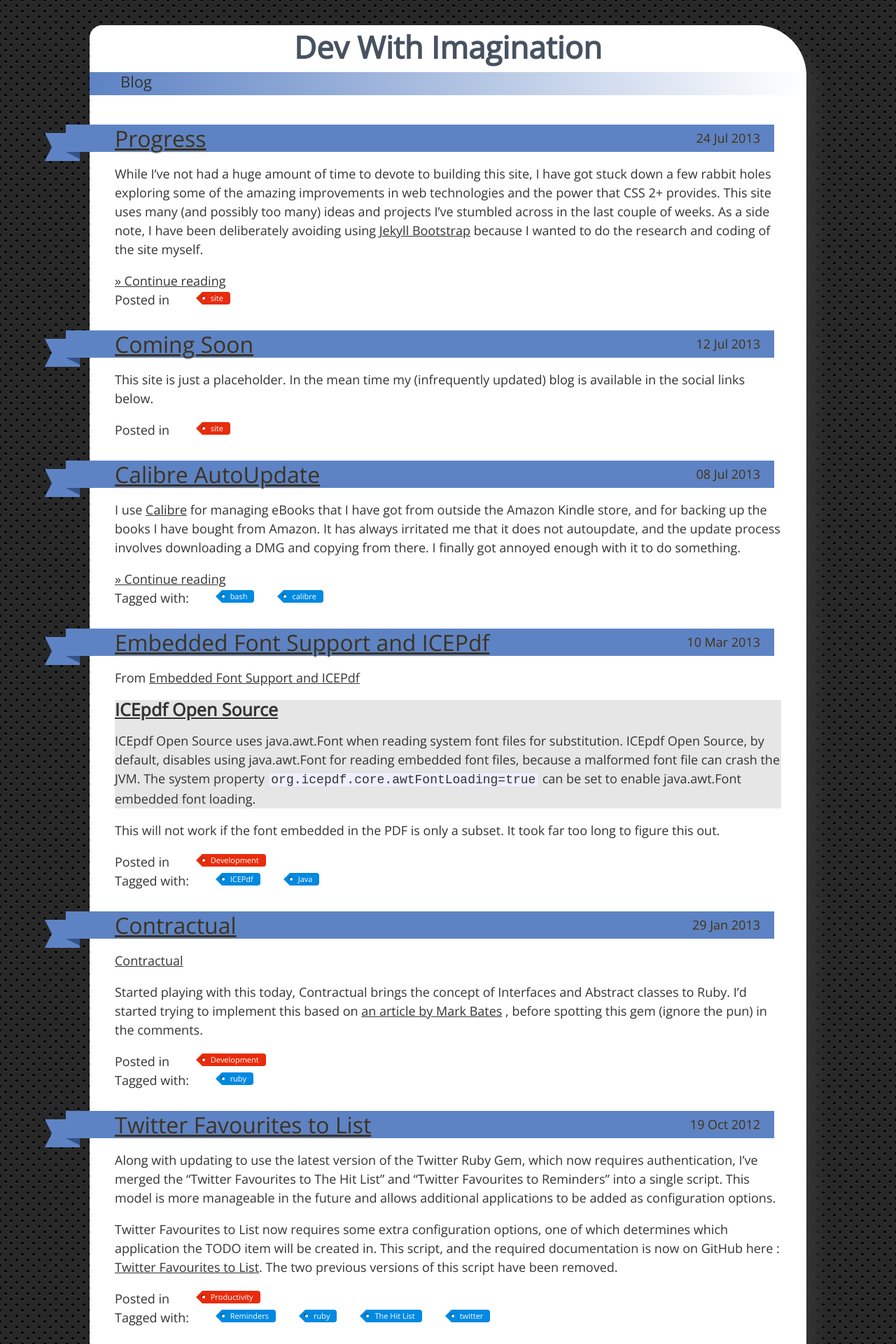
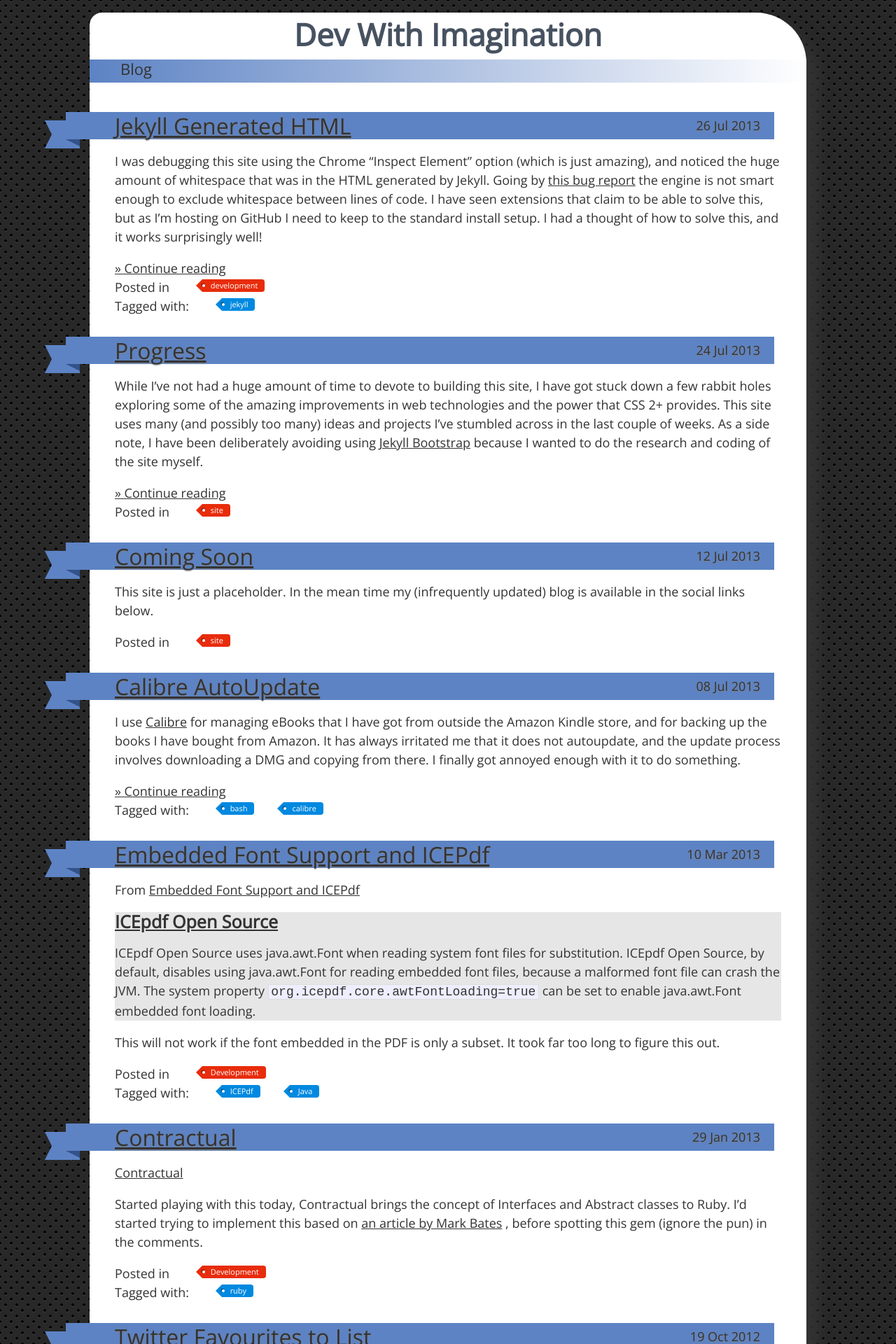
Before and after one commit to dhutchison/dhutchison.github.io, a Jekyll site: the page built from index.html, in a window 1280 px wide. Shown: the top 1920 px of the page at 70% size. Built offline with Jekyll 4.4.1, drawn with Linux system fonts in a browser that asks for light colours; Markdown is read by kramdown in place of the engine named in the settings.

Commit message:
New post, trim include

````diff
--- a/_includes/pages_list
+++ b/_includes/pages_list
@@ -1,8 +1,10 @@
-{% assign navPages = 'Blog' | split: "|" %}
-{% for navPage in navPages %}{% for node in pages_list %}{% if group == null or group == node.group %}{% if navPage == node.title %}
-				{% if page.url == node.url %}
-		      		<li class="active"><a href="{{node.url}}" class="active">{{node.title}}</a></li>
-			    {% else %}
-					<li><a href="{{node.url}}">{{node.title}}</a></li>
-				{% endif %}
-{% endif %}{% endif %}{% endfor %}{% endfor %}{% assign pages_list = nil %}{% assign group = nil %}
+{% for node in pages_list %}
+{% if group == null or group == node.group %}
+{% if page.url == node.url %}
+    <li class="active"><a href="{{node.url}}" class="active">{{node.title}}</a></li>
+{% else %}
+    <li><a href="{{node.url}}">{{node.title}}</a></li>
+{% endif %}
+{% endif %}{% endfor %}
+{% assign pages_list = nil %}
+{% assign group = nil %}
--- /dev/null
+++ b/_includes/trim
@@ -0,0 +1,7 @@
+{% comment %}
+Include that will use the supplied "input" variable and output it, minus duplicated newlines.
+{% endcomment %}
+{% capture nl2 %}
+
+{% endcapture %}{% capture nl1 %}
+{% endcapture %}{% capture existingSize %}{{input | size}}{% endcapture %}{% capture input %}{{ input | replace:nl2, nl1 }}{% endcapture %}{% capture newSize %}{{ input | size }}{% endcapture %}{% if existingSize == newSize %}{{ input }}{% else %}{% include trim %}{% endif %}
--- a/_layouts/main.html
+++ b/_layouts/main.html
@@ -43,9 +43,9 @@
               <h1 class="title">{{ site.name }}</h1>
               <nav class="links">
 	            <ul>
-	              {% assign pages_list = site.pages %}
-	              {% assign group = 'navigation' %}
-	              {% include pages_list %}
+{% capture input %}{% assign pages_list = site.pages %}
+{% assign group = 'navigation' %}
+{% include pages_list %}{% endcapture %}{% include trim %}
 	            </ul>
         	  </nav>
 	        </header>
--- /dev/null
+++ b/_posts/2013-07-26-jekyll-generated-html.markdown
@@ -0,0 +1,43 @@
+---
+layout: post
+title:  "Jekyll Generated HTML"
+date:   2013-07-26 22:37:00
+categories: development
+tags: jekyll
+---
+
+I was debugging this site using the Chrome "Inspect Element" option (which is just amazing), and noticed the huge amount of whitespace that was in the HTML generated by Jekyll. Going by [this bug report](https://github.com/Shopify/liquid/issues/162 "Liquid issue 162") the engine is not smart enough to exclude whitespace between lines of code. I have seen extensions that claim to be able to solve this, but as I'm hosting on GitHub I need to keep to the standard install setup. I had a thought of how to solve this, and it works surprisingly well!
+
+<!--more-->
+
+The solution I've came to requires that the block of code that would cause all the newlines to be wrapped in a capture block, such as the example below.
+
+```
+{% raw %}{% capture input %}
+{% include whitespace_generating_code %}
+{% endcapture %}{% endraw %}
+```
+
+The include file I created to do the trimming uses this "input" variable and replaces any occurrence of two newlines together with a single one. It recursively calls itself until the content going in matches the content after the replacement. At this point it outputs the result. I opted not to just remove the newlines because some will be legitimate. This does not handle lines that only contain spaces, but it is a good enough start at a solution.
+
+To complete the example code would just require and extra include to be added after the "endcapture".
+
+```
+{% raw %}{% capture input %}
+{% include whitespace_generating_code %}
+{% endcapture %}{% include trim %}{% endraw %}
+```
+
+The code of the "trim" include is below. It has a very long line of code so it does not introduce it's own newlines.
+
+```
+{% raw %}{% comment %}
+Include that will use the supplied "input" variable and output it, minus duplicated newlines.
+{% endcomment %}
+{% capture nl2 %}
+
+{% endcapture %}{% capture nl1 %}
+{% endcapture %}{% capture existingSize %}{{input | size}}{% endcapture %}{% capture input %}{{ input | replace:nl2, nl1 }}{% endcapture %}{% capture newSize %}{{ input | size }}{% endcapture %}{% if existingSize == newSize %}{{ input }}{% else %}{% include trim %}{% endif %}{% endraw %}
+```
+
+Hopefully this can be of help to others until Liquid solves this problem.
--- a/css/main.css
+++ b/css/main.css
@@ -4,9 +4,6 @@
  * Variables
  */
 /* Functions */
-/**
- * http://cssglobe.com/pure-css3-post-tags/
- */
 /*****************************************************************************/
 /*
 /* Common
@@ -138,20 +135,10 @@ ul.posts span {
   text-shadow: 0 0 1px #333333;
 }
 .site .tagCloud {
-  margin: 0;
-  padding: 0;
-  list-style: none;
-  display: inline-block;
-}
-.site .tagCloud li,
-.site .tagCloud a {
-  float: left;
-  height: 18px;
-  line-height: 18px;
-  position: relative;
-  font-size: 11px;
-}
-.site .tagCloud a {
+  /**
+ * http://cssglobe.com/pure-css3-post-tags/
+ */
+
   -o-transition: 0s;
   -ms-transition: 0s;
   -moz-transition: 0s;
@@ -171,7 +158,7 @@ ul.posts span {
   -webkit-border-top-right-radius: 4px;
   border-top-right-radius: 4px;
 }
-.site .tagCloud a:before {
+.site .tagCloud:before {
   content: "";
   float: left;
   position: absolute;
@@ -183,7 +170,7 @@ ul.posts span {
   border-style: solid;
   border-width: 9px 9px 9px 0;
 }
-.site .tagCloud a:after {
+.site .tagCloud:after {
   content: "";
   position: absolute;
   top: 7px;
@@ -199,10 +186,10 @@ ul.posts span {
   -webkit-box-shadow: -1px -1px 2px #002b47;
   box-shadow: -1px -1px 2px #002b47;
 }
-.site .tagCloud a:hover {
+.site .tagCloud:hover {
   background: #808080;
 }
-.site .tagCloud a:hover:before {
+.site .tagCloud:hover:before {
   border-color: transparent #808080 transparent transparent;
 }
 .site .sidebar {
@@ -341,6 +328,10 @@ ul.posts span {
   font-size: 11px;
 }
 .site .post .inlineListTags a {
+  /**
+ * http://cssglobe.com/pure-css3-post-tags/
+ */
+
   -o-transition: 0s;
   -ms-transition: 0s;
   -moz-transition: 0s;
@@ -409,6 +400,10 @@ ul.posts span {
   font-size: 11px;
 }
 .site .post .inlineListCategories a {
+  /**
+ * http://cssglobe.com/pure-css3-post-tags/
+ */
+
   -o-transition: 0s;
   -ms-transition: 0s;
   -moz-transition: 0s;
@@ -595,12 +590,14 @@ ul.posts span {
   /*Structure your code thinking about all devices that go below*/
   .site {
     width: 80%;
+    margin: 1em auto 1em;
   }
 }
 @media only screen and (max-device-width: 640px), only screen and (max-device-width: 540px), only screen and (max-device-width: 320px) {
   /*Iphone portrait and smaller*/
   .site {
     width: 95%;
+    margin: 10px auto 10px;
   }
 }
 /*****************************************************************************/
@@ -616,6 +613,16 @@ ul.posts span {
 }
 .post pre code {
   border: none;
+  /* Long line fix from http://css-tricks.com/snippets/css/prevent-long-urls-from-breaking-out-of-container/ */
+
+  -ms-word-break: break-all;
+  word-break: break-all;
+  /* Non standard for webkit */
+
+  word-break: break-word;
+  -webkit-hyphens: auto;
+  -moz-hyphens: auto;
+  hyphens: auto;
 }
 .post pre .terminal {
   border: 1px solid #000;
--- /dev/null
+++ b/tags/jekyll.html
@@ -0,0 +1,7 @@
+---
+layout: main
+title: Tagged Jekyll
+permalink: /tags/jekyll/
+---
+{% assign tagName='jekyll' %}
+{% include tag_page %}
````
